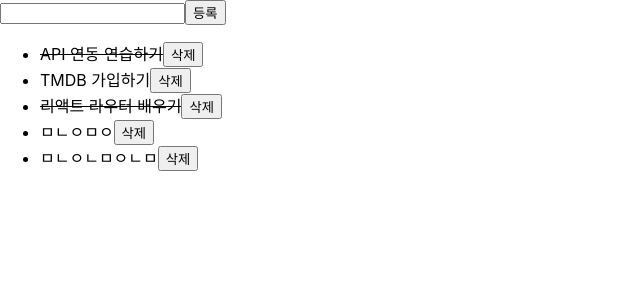
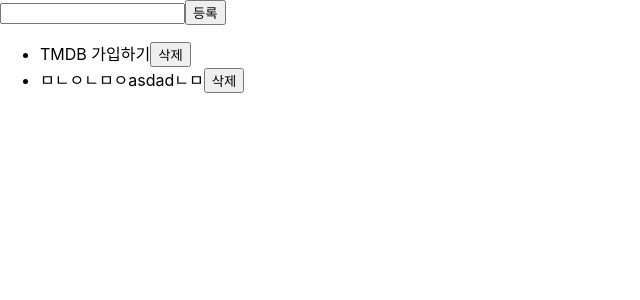
Before and after one commit to kimtaeung020322/20230109_frontend, a React (Create React App) app in the folder movie-list/: page / in a window 1280 px wide. Shown: the top 300 px of the page, without its empty margins (0-640 px from the left). Built offline with nearby package versions, Linux system fonts and the light colour scheme; data requests are answered from the project's data file.

Commit message:
API 연동 연습 완료

```diff
--- a/movie-list/db.json
+++ b/movie-list/db.json
@@ -1,29 +1,15 @@
 {
   "todos": [
-    {
-      "id": 1,
-      "text": "API 연동 연습하기",
-      "done": true
-    },
     {
       "id": 2,
       "text": "TMDB 가입하기",
       "done": false
     },
     {
-      "id": 3,
-      "text": "리액트 라우터 배우기",
-      "done": true
-    },
-    {
-      "text": "ㅁㄴㅇㅁㅇ",
+      "text": "ㅁㄴㅇㄴㅁㅇasdadㄴㅁ",
       "done": false,
-      "id": 5
-    },
-    {
-      "text": "ㅁㄴㅇㄴㅁㅇㄴㅁ",
-      "done": false,
-      "id": 6
+      "id": 7
     }
-  ]
+  ],
+  "comments": [{ "id": 1, "body": "todoaskldjsalkdj", "like_count": 0 }]
 }
--- a/movie-list/src/App.js
+++ b/movie-list/src/App.js
@@ -9,14 +9,15 @@ function App() {
     setText(e.target.value);
   };
 
-  const fetchData = () => {
-    axios
-      .get("http://localhost:5000/todos")
-      .then((res) => setTodos(res.data))
-      .catch((err) => {
-        console.log(err);
+  const fetchData = async () => {
+    // async/await : async 함수 내부에서 Promise 앞에 await 붙이면
+    // resolve될 때까지 다음 코드를 실행하지 않는다. => 동기적으로 처리
+    try {
+      let result = await axios.get("http://localhost:5000/todos");
+      setTodos(result.data);
+    } catch (e) {
       setTodos(null);
-      });
+    }
   };
 
   useEffect(() => {
@@ -24,35 +25,34 @@ function App() {
     fetchData();
   }, []);
 
-  const handleSubmit = () => {
-    axios
-      .post("http://localhost:5000/todos", {
+  const handleSubmit = async () => {
+    let result = await axios.post("http://localhost:5000/todos", {
       text: text,
       done: false,
-      })
-      .then((res) => {
+    });
+
     // 등록에 성공하면 데이터 다시 받아오기
     // if(res.)
-        console.log(res);
-        if (res.status === 201) alert("할일이 등록되었습니다.");
+    console.log(result);
+    if (result.status === 201) alert("할일이 등록되었습니다.");
     fetchData();
-      });
   };
 
-  const handleToggle = (id, done) => {
-    axios
-      .patch("http://localhost:5000/todos/" + id, {
+  const handleToggle = async (id, done) => {
+    await axios.patch("http://localhost:5000/todos/" + id, {
       done,
-      })
-      .then((res) => {
+    });
+
     fetchData();
-      });
   };
 
-  const handleRemove = (id) => {
-    axios.delete("http://localhost:5000/todos/" + id).then((res) => {
+  const handleRemove = async (id) => {
+    try {
+      await axios.delete("http://localhost:5000/todos/" + id);
       fetchData();
-    });
+    } catch (e) {
+      console.log(e);
+    }
   };
 
   if (!todos) return <div>데이터가 없습니다.</div>;
```
Lines whose indentation alone changed are shown as unchanged.
